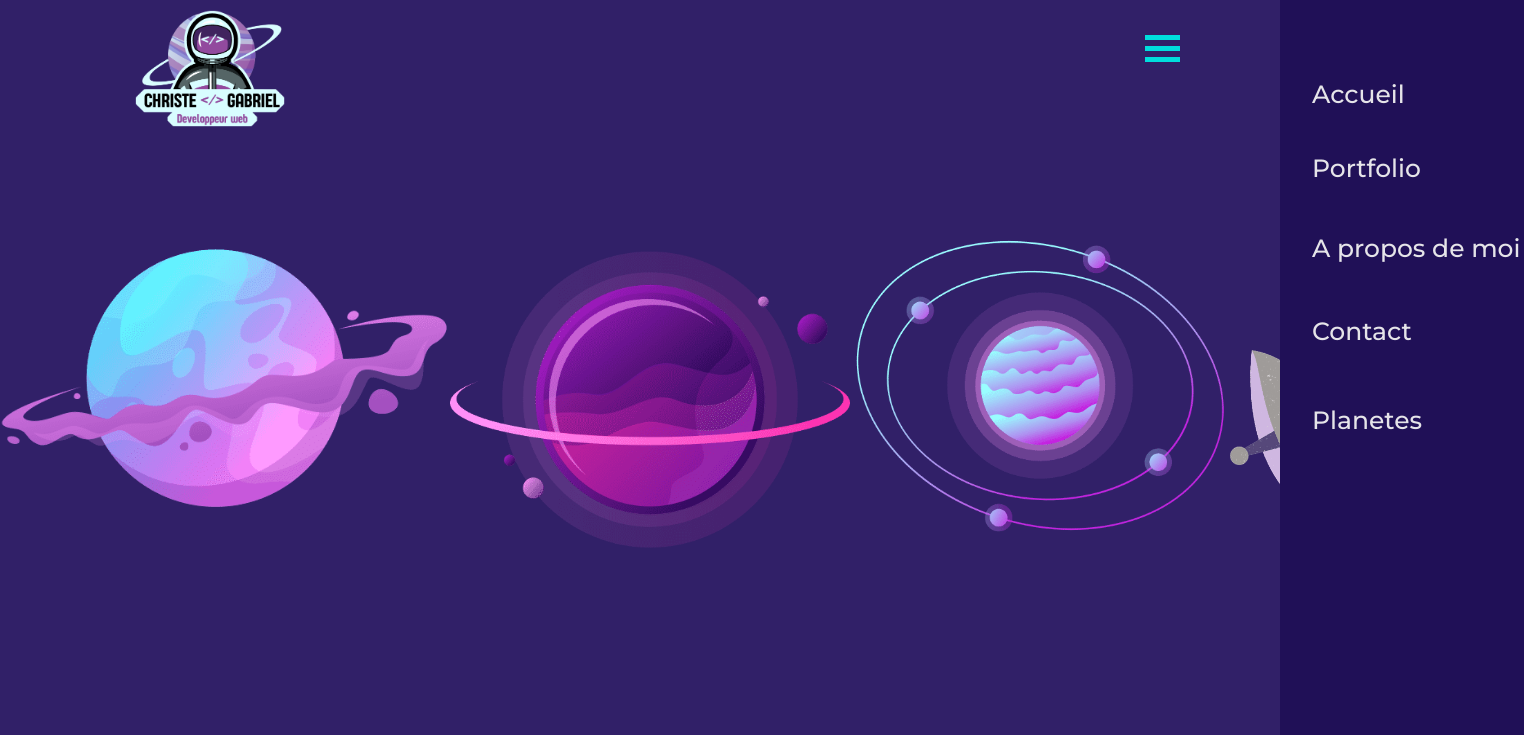
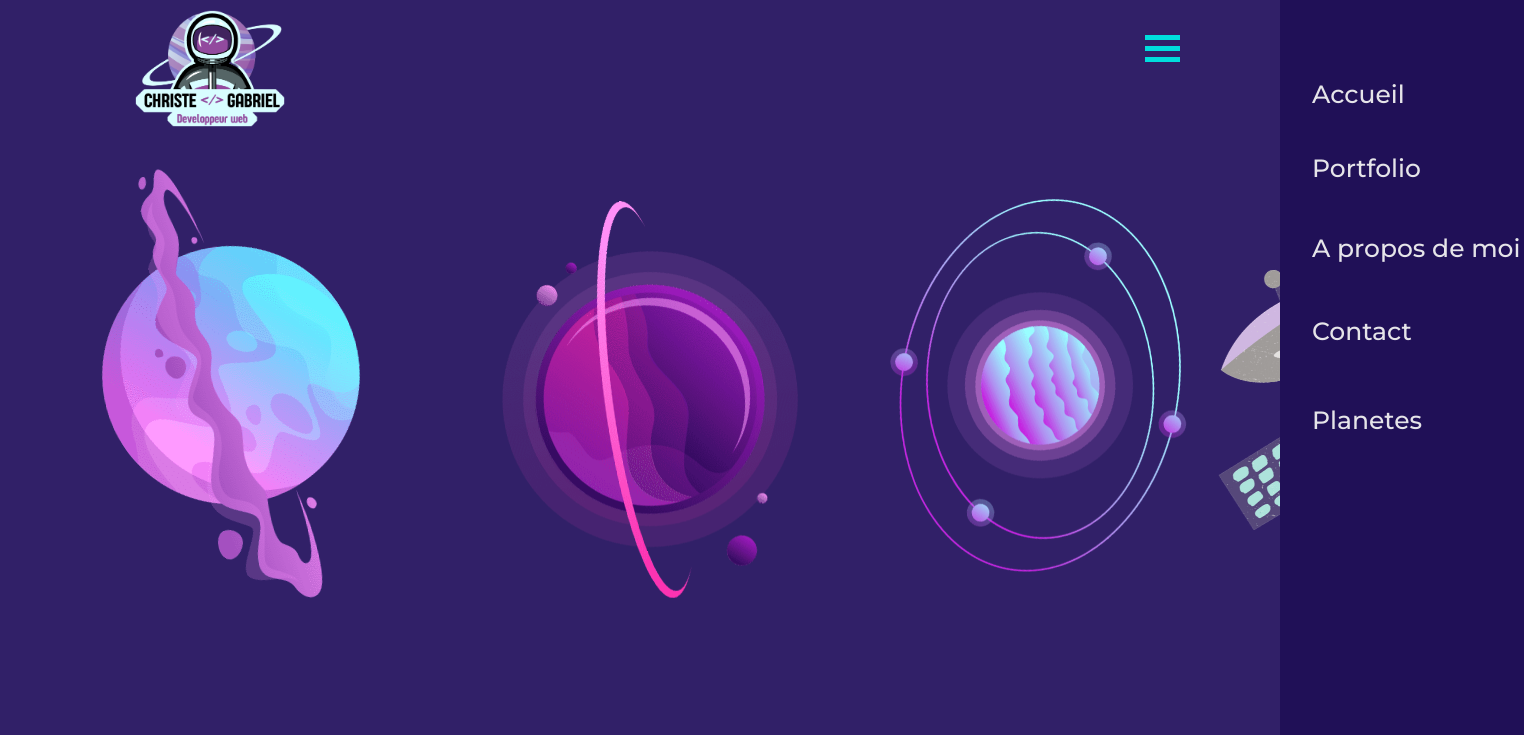
Before and after one commit to GumSurf/Portfolio_Gabriel_Christe, a React (Create React App) app in the folder portfolio-gumsurf/: page /Planetes in a window 1280 px wide. Shown: the top 735 px of the page, 1524 px wide, since content can reach past the window. Built offline with nearby package versions, Linux system fonts and the light colour scheme.

Commit message:
Add: media queries for telephone and tablet

```diff
--- a/portfolio-gumsurf/src/components/Planetes.js
+++ b/portfolio-gumsurf/src/components/Planetes.js
@@ -26,28 +26,28 @@ function Planetes() {
         <div className='div_planetes'>
             <div className='planete'>
                 <Link className='lien lien_rose_planete' to='/Portfolio_GumSurf/'>
-                    <img className="img_planete rose_planete" src={Rose_Planete} alt="Rose Planete" onMouseEnter={handleMouseEnterRose} onMouseLeave={handleMouseLeaveRose} />
+                    <img className="img_planete rose_planete rotate-self" src={Rose_Planete} alt="Rose Planete" onMouseEnter={handleMouseEnterRose} onMouseLeave={handleMouseLeaveRose} />
                     {isHoveredRose && <p className='nom nom_rose_planete'>Accueil</p>}
                 </Link>
             </div>
             {isHoveredRose && <div className='overlay'></div>}
             <div className='planete'>
                 <Link className='lien lien_violette_planete' to='/Portfolio_GumSurf/'>
-                    <img className="img_planete violette_planete" src={Violette_Planete} alt="Violette Planete" onMouseEnter={handleMouseEnterViolette} onMouseLeave={handleMouseLeaveViolette} />
+                    <img className="img_planete violette_planete rotate-self" src={Violette_Planete} alt="Violette Planete" onMouseEnter={handleMouseEnterViolette} onMouseLeave={handleMouseLeaveViolette} />
                     {isHoveredViolette && <p className='nom nom_violette_planete'>Portfolio</p>}
                 </Link>
             </div>
             {isHoveredViolette && <div className='overlay'></div>}
             <div className='planete'>
                 <Link className='lien lien_bleu_planete' to='/Portfolio_GumSurf/'>
-                    <img className="img_planete bleu_planete" src={Bleu_Planete} alt="Bleu Planete" onMouseEnter={handleMouseEnterBleu} onMouseLeave={handleMouseLeaveBleu} />
+                    <img className="img_planete bleu_planete rotate-self" src={Bleu_Planete} alt="Bleu Planete" onMouseEnter={handleMouseEnterBleu} onMouseLeave={handleMouseLeaveBleu} />
                     {isHoveredBleu && <p className='nom nom_bleu_planete'>A propos de moi</p>}
                 </Link>
             </div>
             {isHoveredBleu && <div className='overlay'></div>}
             <div className='planete'>
                 <Link className='lien lien_satellite' to='/Portfolio_GumSurf/'>
-                    <img className="img_planete satellite" src={Satellite} alt="Satellite" onMouseEnter={handleMouseEnterSatellite} onMouseLeave={handleMouseLeaveSatellite} />
+                    <img className="img_planete satellite rotate-self" src={Satellite} alt="Satellite" onMouseEnter={handleMouseEnterSatellite} onMouseLeave={handleMouseLeaveSatellite} />
                     {isHoveredSatellite && <p className='nom nom_satellite'>Contact</p>}
                 </Link>
             </div>
```
